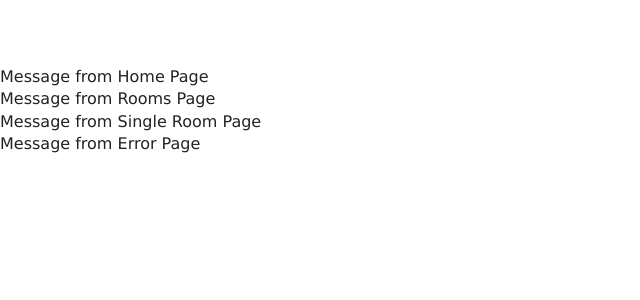
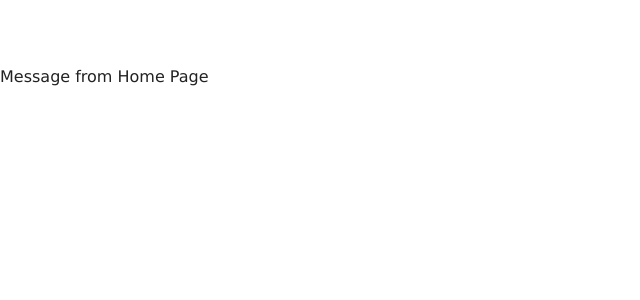
Before and after one commit to JHorrigan/react-hotel, a React (Create React App) app: page / in a window 1280 px wide. Shown: the top 300 px of the page, without its empty margins (0-640 px from the left). Built offline with nearby package versions, Linux system fonts and the light colour scheme; the HTML template or start-up script is replaced by a standard one.

Commit message:
Use Exact Routes for Page Components

```diff
--- a/src/App.js
+++ b/src/App.js
@@ -1,19 +1,19 @@
 import React from 'react';
 import './App.css';
-
 
 import Home from './pages/Home';
 import Rooms from './pages/Rooms';
 import SingleRoom from './pages/SingleRoom';
 import Error from './pages/Error';
 
+import { Route, Switch } from 'react-router-dom';
+
 function App() {
   return (
     <>
-      <Home></Home>
-      <Rooms></Rooms>
-      <SingleRoom></SingleRoom>
-      <Error></Error>
+      <Route exact path='/' component={Home}/>
+      <Route exact path='/rooms/' component={Rooms}/>
+      <Route exact path='/single-room/' component={SingleRoom}/>
     </>
   );
 }
```
